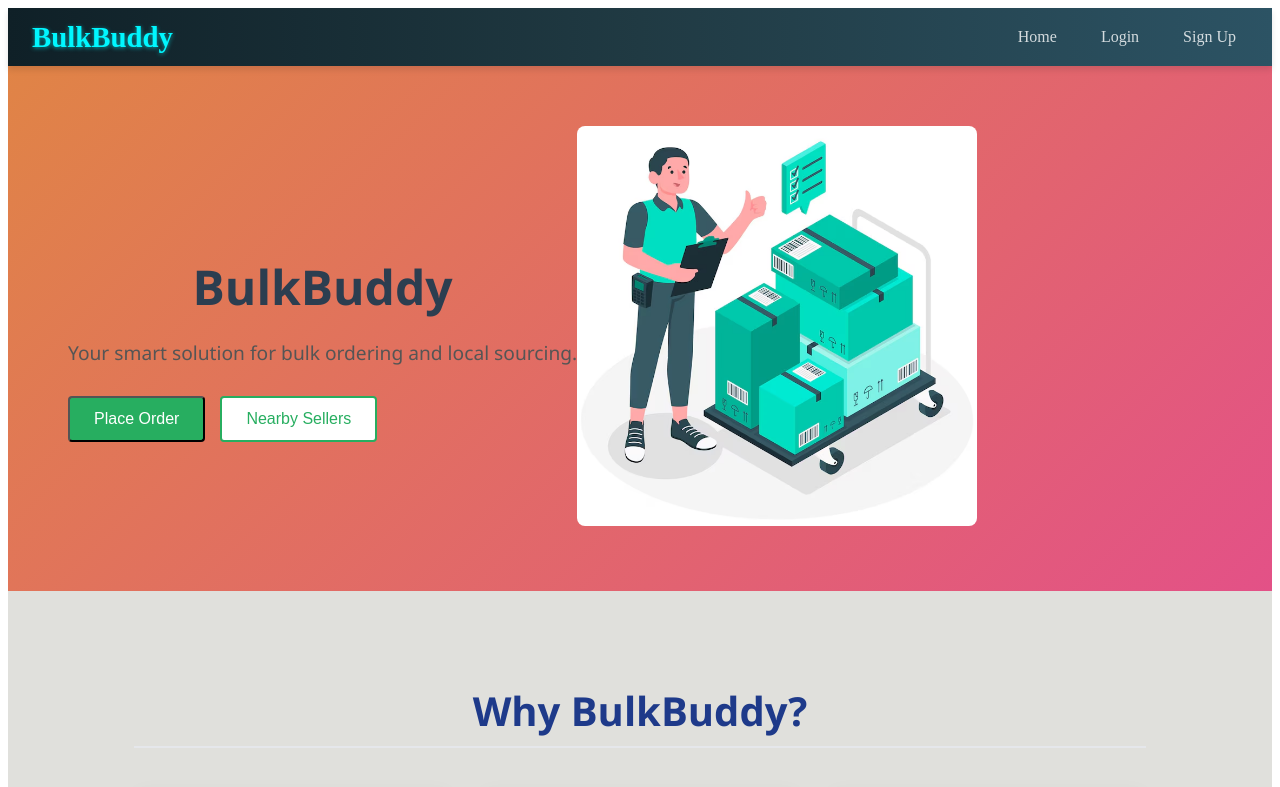
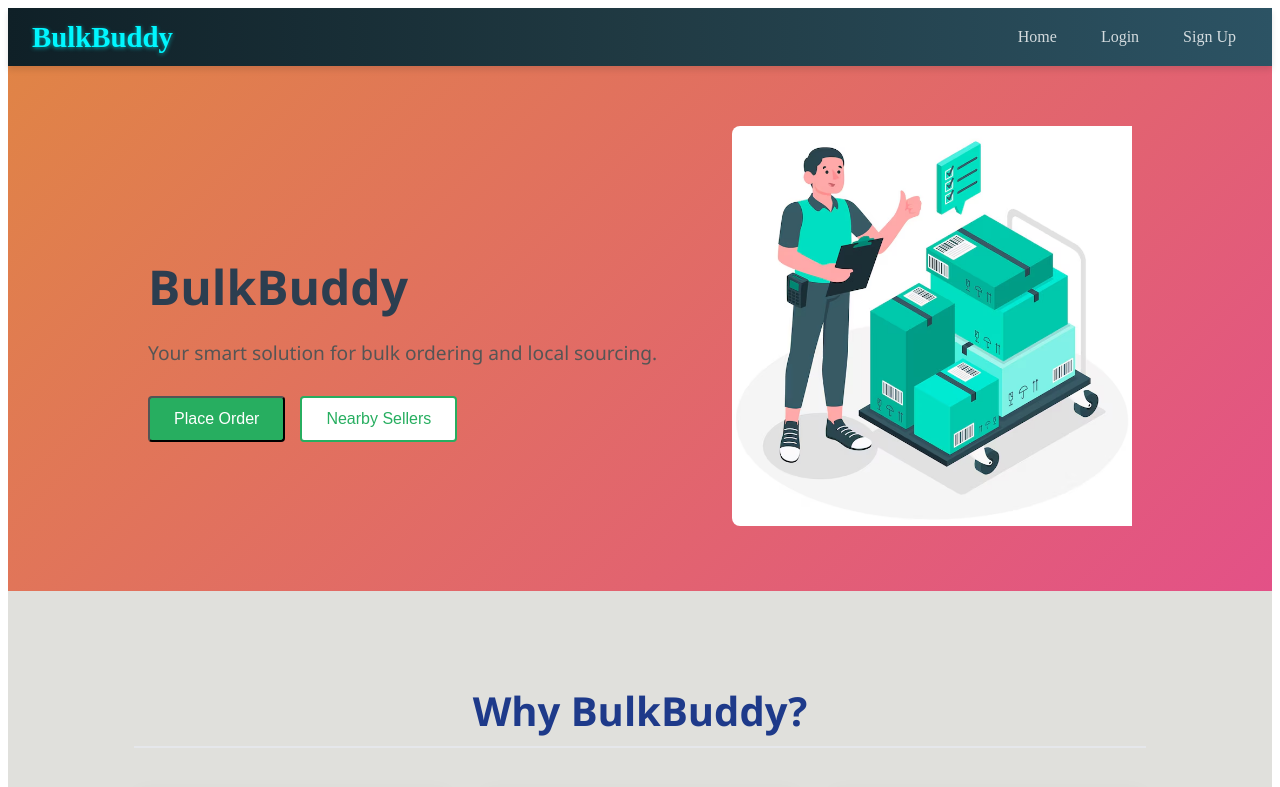
Before and after one commit to Akash-Adak/Vendor-Bulk-Order, a React (Vite) app: page / in a window 1280 px wide. Shown: the top 787 px of the page. Built offline with nearby package versions, Linux system fonts and the light colour scheme; no server answers.

Commit message:
update th hero.css

```diff
--- a/src/css/hero.css
+++ b/src/css/hero.css
@@ -3,6 +3,7 @@
   display: flex;
   flex-direction: column;
   align-items: center;
+  justify-content: space-between;
   padding: 30px 20px;
   background: linear-gradient(135deg, #e08446, #e35187);
   text-align: center;
@@ -11,11 +12,13 @@
 .hero-content {
   max-width: 100%;
   margin-bottom: 30px;
+  padding-left: 5rem;
 }
 
 .hero-content h1 {
   font-size: 2rem;
   color: #2c3e50;
+  text-align: start;
   margin-bottom: 15px;
 }
 
@@ -23,13 +26,15 @@
   font-size: 1rem;
   color: #555;
   margin-bottom: 20px;
+  text-align: start;
+  width: 70%;
 }
 
 .buttons {
   display: flex;
   flex-direction: column;
   gap: 10px;
-  align-items: center;
+  align-items: start;
 }
 
 .buttons .btn {
@@ -68,6 +73,7 @@
   max-width: 100%;
   border-radius: 8px;
   object-fit: contain;
+  padding-right: 5rem;
 }
 
 /* Tablet and desktop styles */
@@ -91,6 +97,7 @@
   .hero-content p {
     font-size: 1.2rem;
     margin-bottom: 30px;
+    width: 100%;
   }
 
   .buttons {
```
